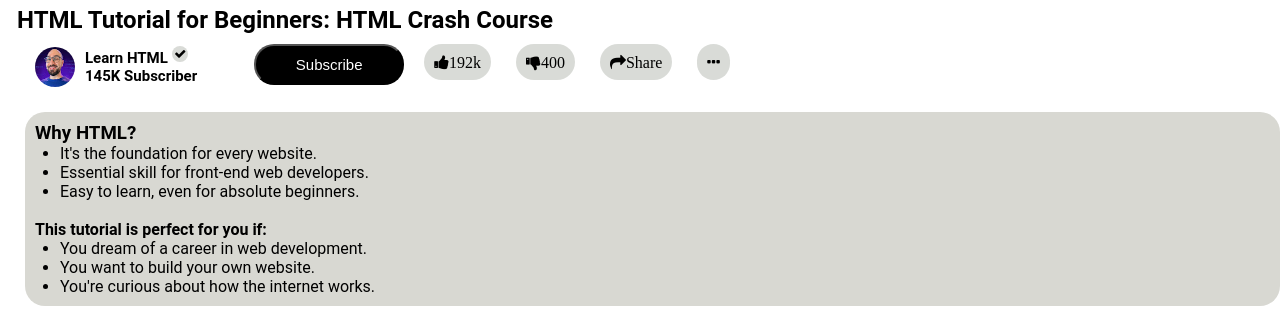
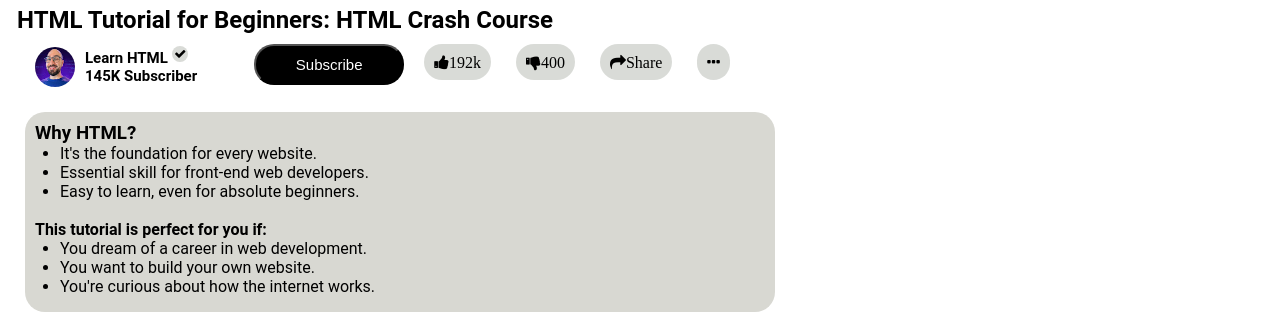
Before and after one commit to Rubiya-Kulsum/maintask1.github.io, a plain HTML site: page index.html in a window 1280 px wide. Shown: the part 492-824 px from the top of the page. Drawn offline with Linux system fonts and the light colour scheme.

Commit message:
Update style.css

```diff
--- a/style.css
+++ b/style.css
@@ -143,6 +143,8 @@ align-items: center;
     background-color: rgb(216, 216, 210);
     border-radius: 20px;
     margin-bottom: 20px;
+    width:750px;
+    height:200px;
 }
 .main-cap li{
     margin-left:25px;
```
